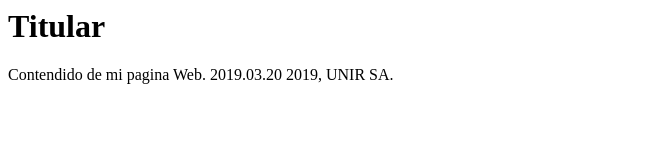
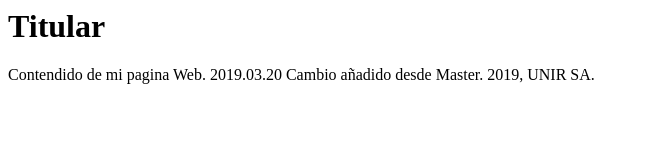
Before and after one commit to pjmolina/proyecto1, a plain HTML site: page index.html in a window 1280 px wide. Shown: the whole page, without its empty margins (0-649 px from the left). Drawn offline with Linux system fonts and the light colour scheme.

Commit message:
Cambio añadido desde Master.

```diff
--- a/index.html
+++ b/index.html
@@ -5,6 +5,8 @@
             Contendido de mi pagina Web.
             2019.03.20
 
+            Cambio añadido desde Master.
+
             2019, UNIR SA.
         </p>
     </body>
```
